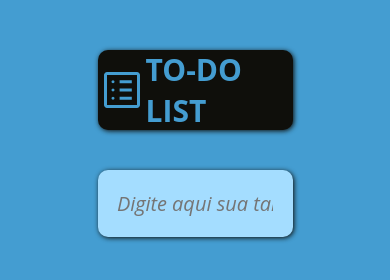
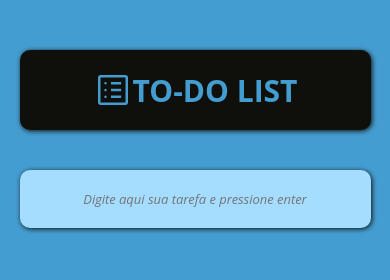
Before and after one commit to gabisegger/To-Do-List-Javascript, a plain HTML site: page index.html in a window 390 px wide. Drawn offline with Linux system fonts and the light colour scheme.

Commit message:
feat: responsive design

```diff
--- a/style.css
+++ b/style.css
@@ -120,3 +120,25 @@ body {
     font-style: italic;
     font-weight: normal;
 }
+
+@media (max-width: 768px) {
+    .todo {
+        width: 90%;
+    }
+
+    .todo_title img {
+        width: 40px;
+    }
+
+    .todo_title h1 {
+        font-size: 30px;
+    }
+
+    .todo_item div {
+        padding-left: 5px;
+    }
+
+    .todo_new-item > input {
+        font-size: 13px;
+    }
+}
```
